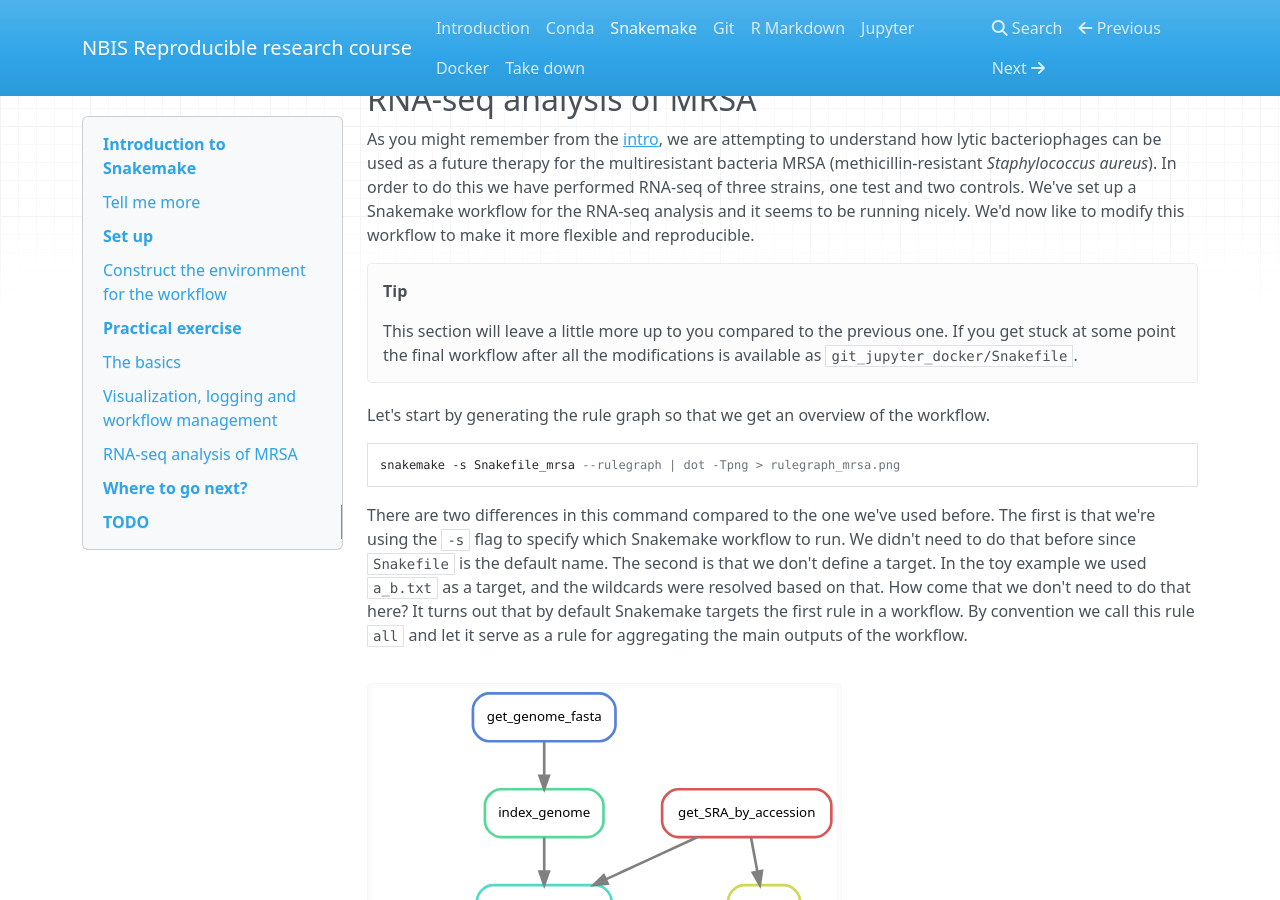
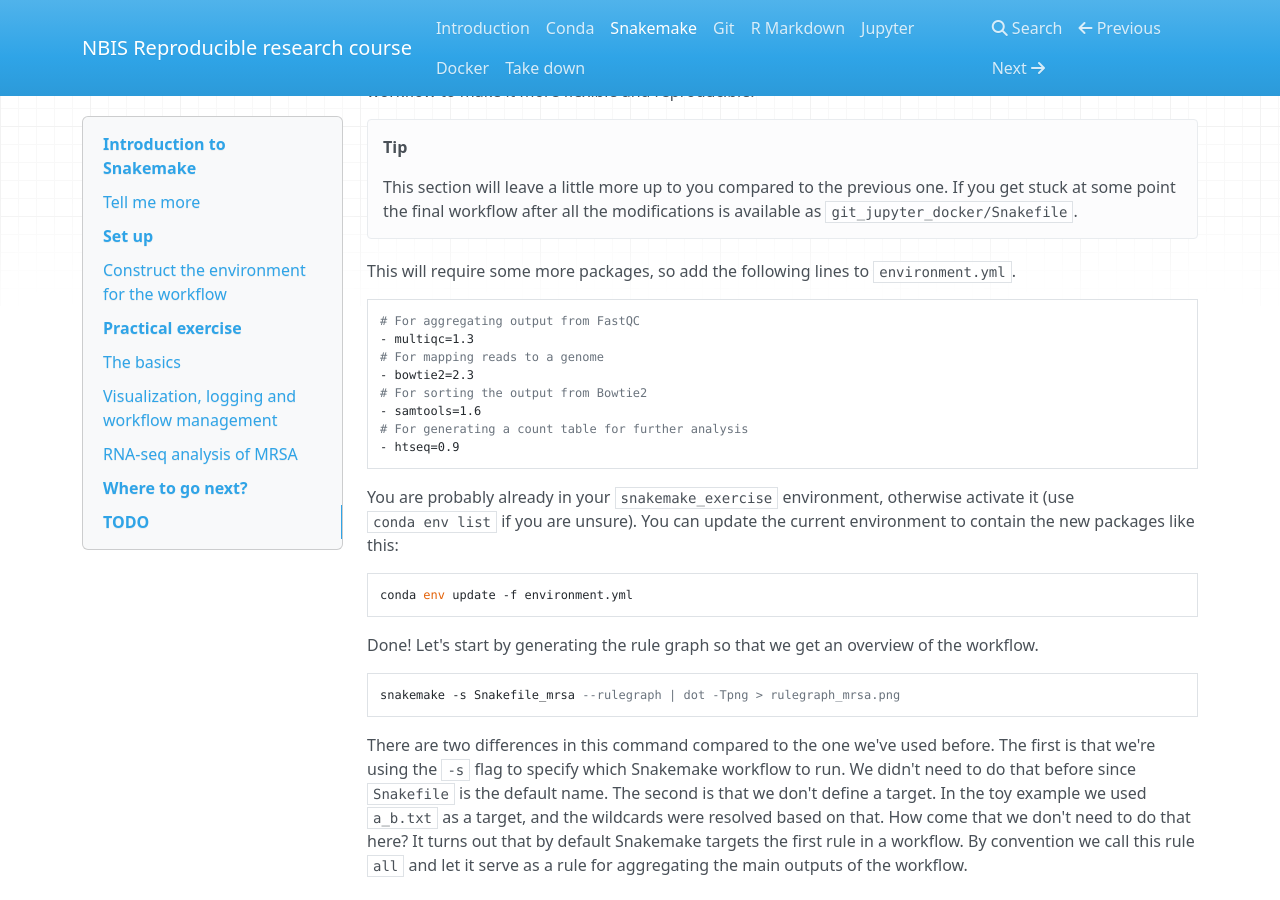
Before and after one commit to NBISweden/workshop-reproducible-research, an MkDocs documentation site: the page built from docs/snakemake.md, in a window 1280 px wide and 900 px high, scrolled down 9951 px. Built offline with MkDocs 1.6.1, drawn with Linux system fonts in a browser that asks for light colours; nearby versions of some CDN libraries; old or Windows-style settings are respelled for this version of MkDocs; some of the changed text lies outside the part shown.

Commit message:
split snakemake env for speed

````diff
--- a/docs/snakemake.md
+++ b/docs/snakemake.md
@@ -329,7 +321,26 @@ As you might remember from the [intro](index.md), we are attempting to understan
 !!! tip
     This section will leave a little more up to you compared to the previous one. If you get stuck at some point the final workflow after all the modifications is available as `git_jupyter_docker/Snakefile`.
 
-Let's start by generating the rule graph so that we get an overview of the workflow.
+This will require some more packages, so add the following lines to `environment.yml`.
+
+```yaml
+# For aggregating output from FastQC
+- multiqc=1.3
+# For mapping reads to a genome
+- bowtie2=2.3
+# For sorting the output from Bowtie2
+- samtools=1.6
+# For generating a count table for further analysis
+- htseq=0.9
+```
+
+You are probably already in your `snakemake_exercise` environment, otherwise activate it (use `conda env list` if you are unsure). You can update the current environment to contain the new packages like this:
+
+```bash
+conda env update -f environment.yml
+```
+
+Done! Let's start by generating the rule graph so that we get an overview of the workflow.
 
 ```bash
 snakemake -s Snakefile_mrsa --rulegraph | dot -Tpng > rulegraph_mrsa.png
````
Also changed, not shown: other parts of docs/snakemake.md (+0 -8 lines), docs/index.md (+7 -3 lines).
